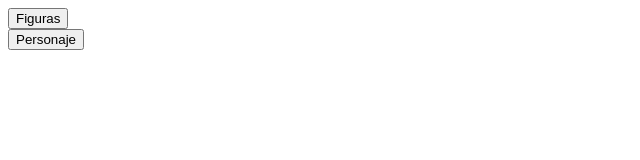
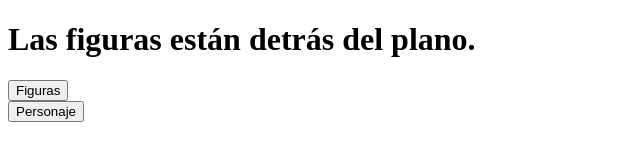
Before and after one commit to AyanoNK/ThreeJSCharacter, a plain HTML site: page index.html in a window 1280 px wide. Shown: the whole page, without its empty margins (0-640 px from the left). Drawn offline with Linux system fonts and the light colour scheme.

Commit message:
Added indication
Added indication

```diff
--- a/index.html
+++ b/index.html
@@ -6,6 +6,7 @@
     <title>Index</title>
 </head>
 <body>
+    <h1>Las figuras están detrás del plano.</h1>
     <form action="./character/character.html">
         <input type="submit" value="Figuras" />
     </form>
```
